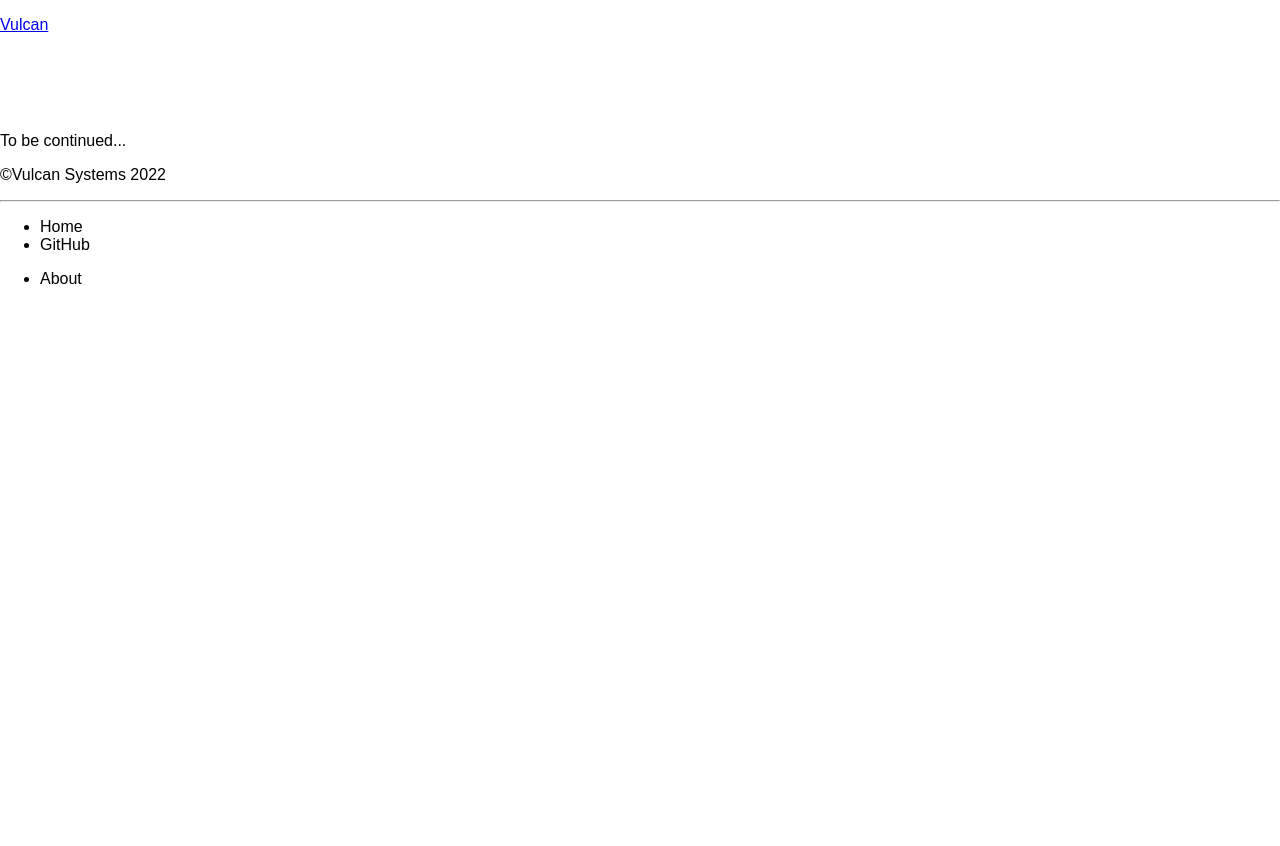
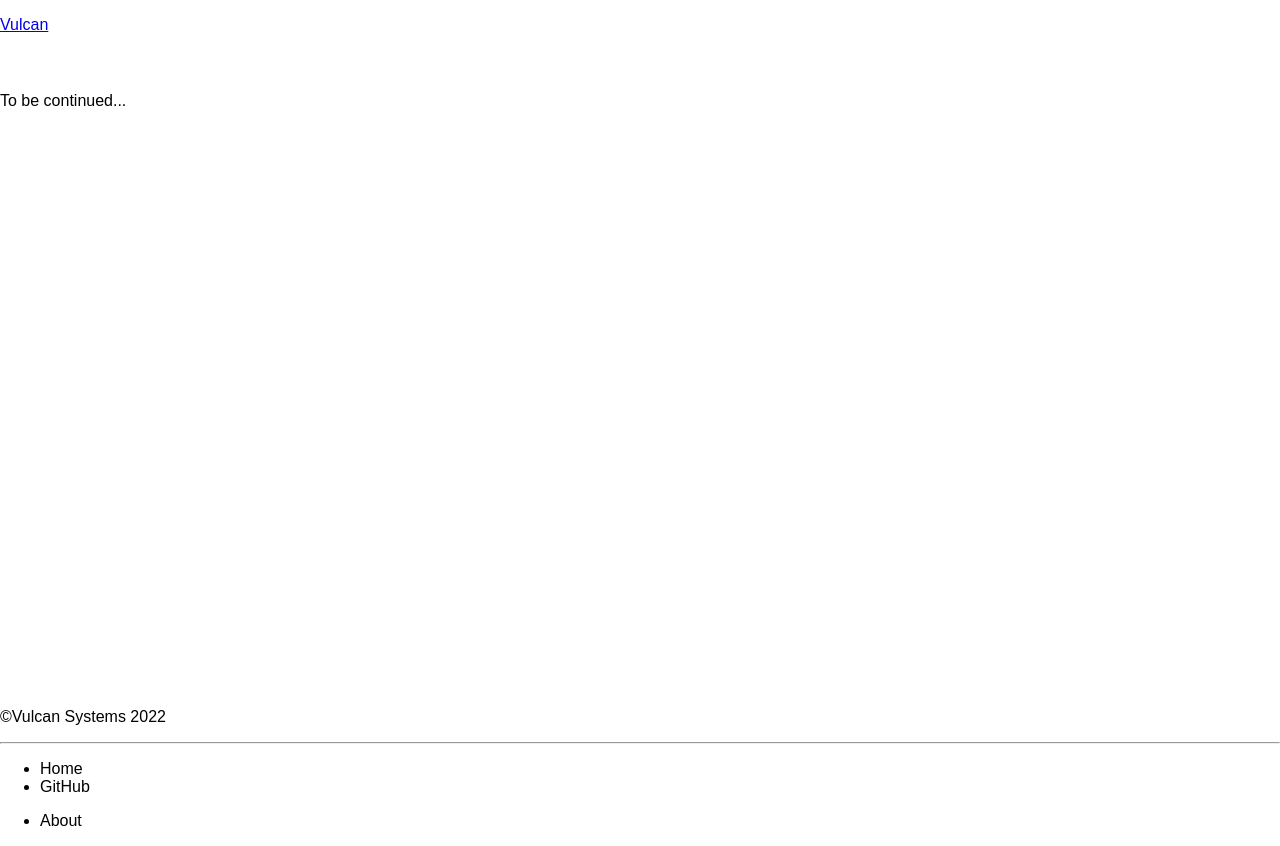
Before and after one commit to vulcan-ci/vulcan-ci.github.io, a plain HTML site: page index.html in a window 1280 px wide. Before the commit the page ends 800 px from the top, so only its background shows below. Drawn offline with Linux system fonts and the light colour scheme.

Commit message:
Iteratee

```diff
--- a/static/styles/main.css
+++ b/static/styles/main.css
@@ -4,20 +4,19 @@ html {
     padding: 0;
 }
 
-body {
+body, header, main, footer {
     margin: 0;
     padding: 0;
 }
 
 header {
-    height: 100px;
+    height: 60px;
 }
 
 main {
-
+    min-height: 600px;
 }
 
 footer {
-
-    height: 400px;
+    min-height: 100px;
 }
```
